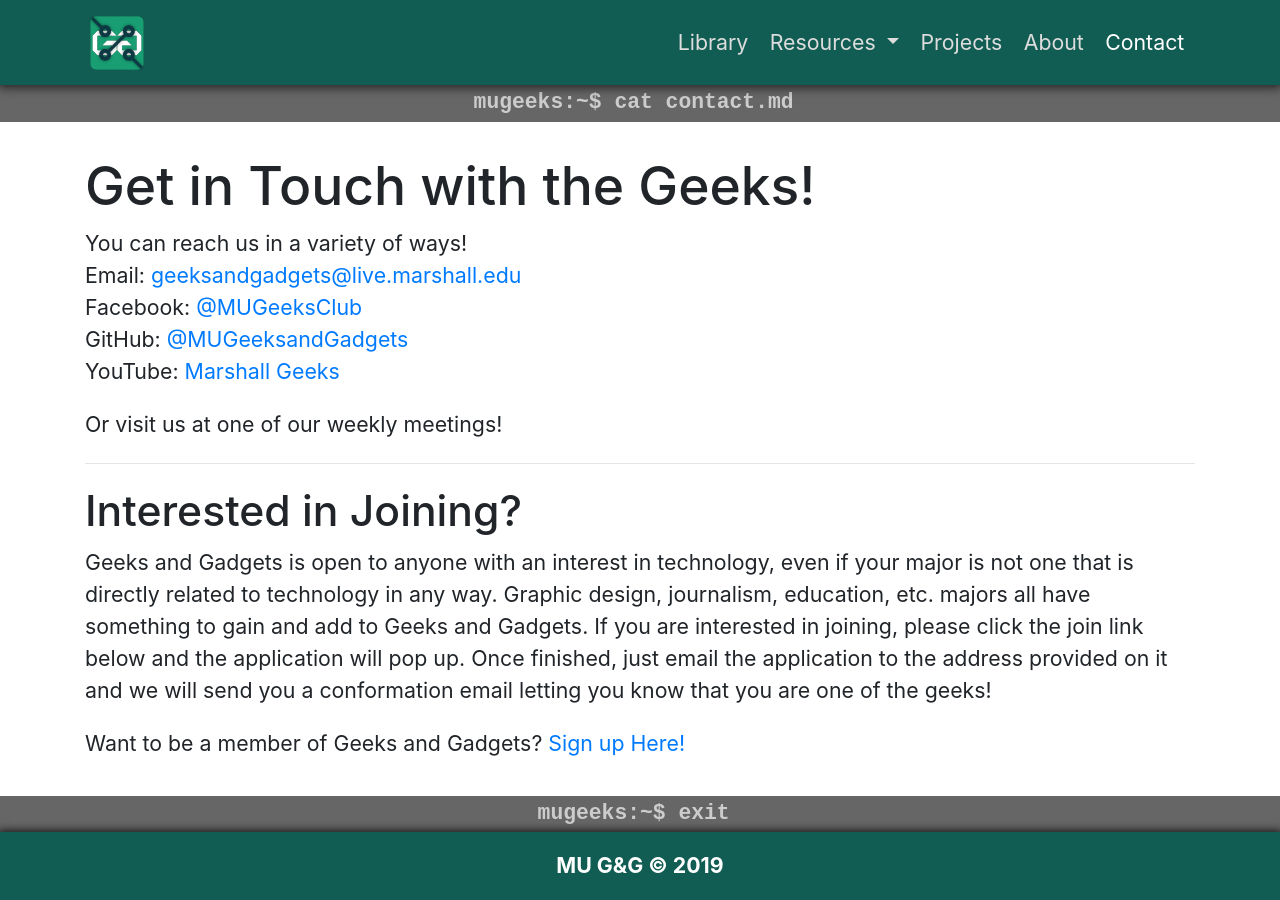
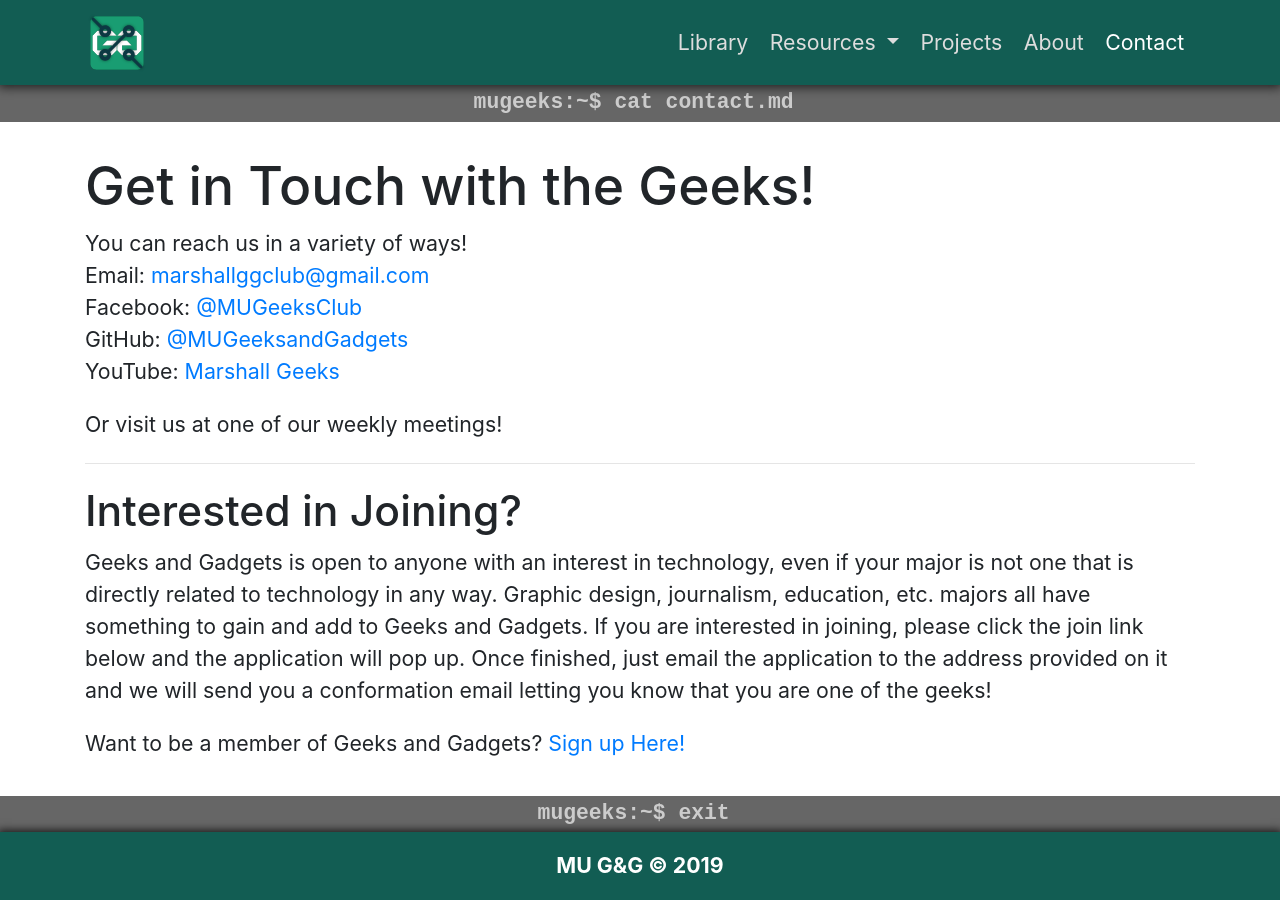
Before and after one commit to mugeeks/mugeeks, a Jekyll site: the page built from contact.md, in a window 1280 px wide. Built offline with Jekyll 4.4.1, drawn with Linux system fonts in a browser that asks for light colours.

Commit message:
update contacts

```diff
--- a/CNAME
+++ b/CNAME
@@ -1 +1 @@
-mugeeks.org
+mugeeks.github.io
--- a/_config.yml
+++ b/_config.yml
@@ -2,12 +2,13 @@
 
 title: MU G&G
 email: geeksandgadgets@live.marshall.edu
+email: marshallggclub@gmail.com
 description: >-
   Write an awesome description for your new site here. You can edit this
   line in _config.yml. It will appear in your document head meta (for
   Google search results) and in your feed.xml site description.
 baseurl: '' # the subpath of your site, e.g. /blog
-url: "http://mugeeks.org"
+url: "http://mugeeks.github.io"
 twitter_username: mugeeks
 github_username: MUGeeksandGadgets
 favicon_id: 69BBq2zn8Q
--- a/ind.html
+++ /dev/null
@@ -1,5 +0,0 @@
-<html>
-<body>
-Hello
-</body>
-</html>
```
Also changed, not shown: _collections/_officers/10_advisor.md (+1 -1 lines), img/headshots/narman.jpg.
